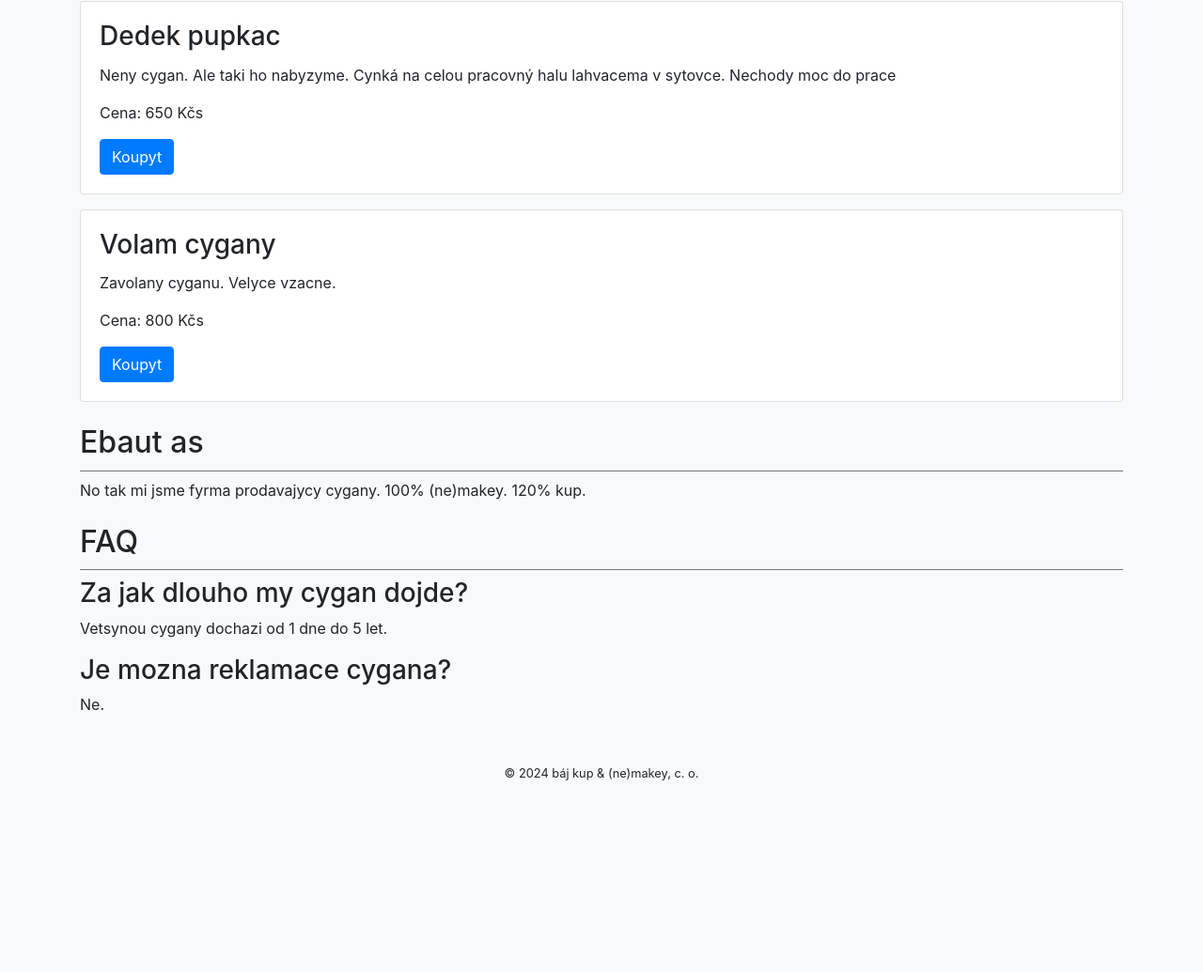
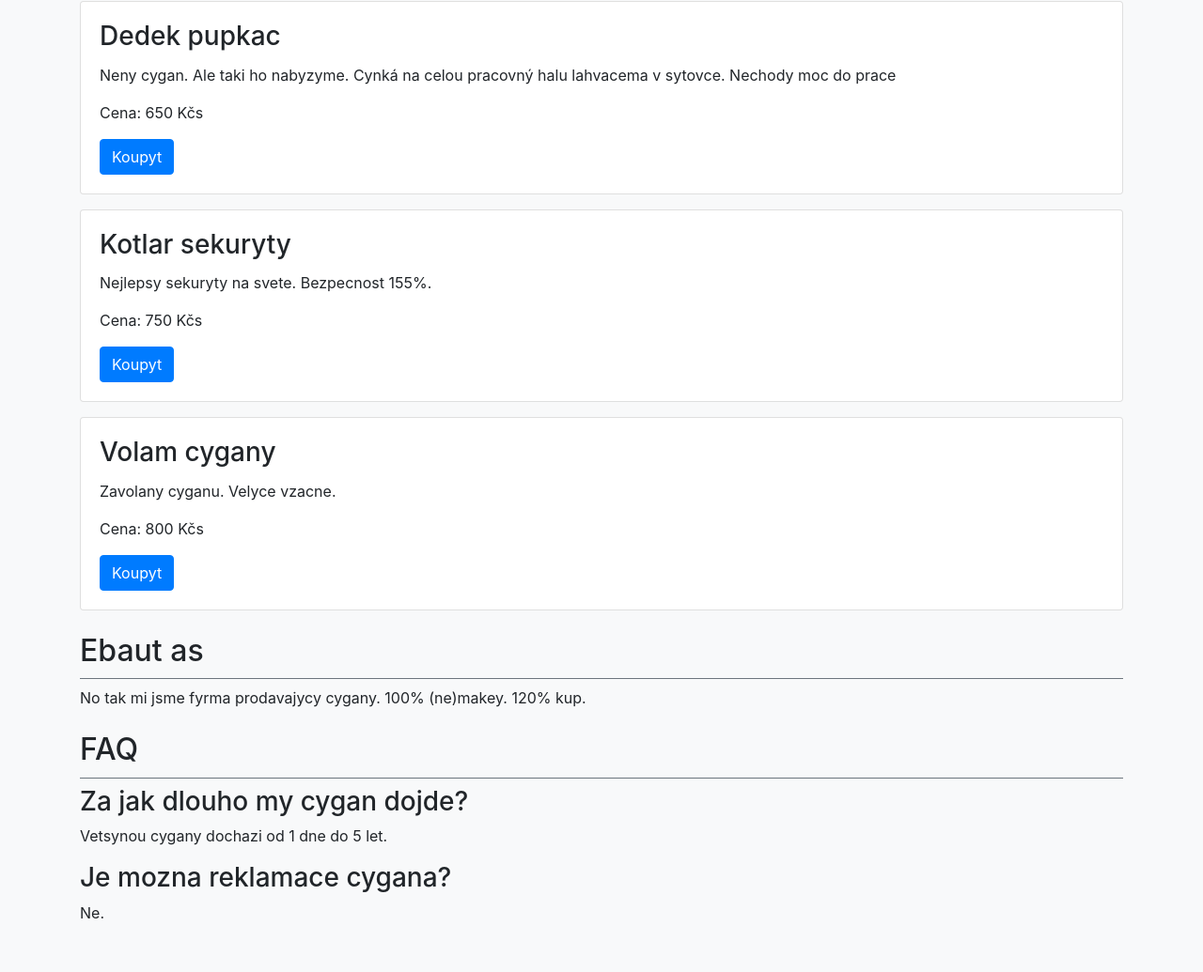
Before and after one commit to kralicekgamer/cygani_website, a plain HTML site: page index.html in a window 1280 px wide. Shown: the part 1554-2589 px from the top of the page at 94% size. Before the commit the page ends 2428 px from the top, so only its background shows below. Drawn offline with nearby package versions, Linux system fonts and the light colour scheme.

Commit message:
Added kotlar sekuryty

```diff
--- a/index.html
+++ b/index.html
@@ -76,6 +76,14 @@
             </div>
             <div class="card mb-3">
                 <div class="card-body">
+                    <h3 class="card-title">Kotlar sekuryty</h3>
+                    <p class="card-text">Nejlepsy sekuryty na svete. Bezpecnost 155%.</p>
+                    <p>Cena: 750 Kčs</p>
+                    <a href="#" class="btn btn-primary">Koupyt</a>
+                </div>
+            </div>
+            <div class="card mb-3">
+                <div class="card-body">
                     <h3 class="card-title">Volam cygany</h3>
                     <p class="card-text">Zavolany cyganu. Velyce vzacne.</p>
                     <p>Cena: 800 Kčs</p>
```
